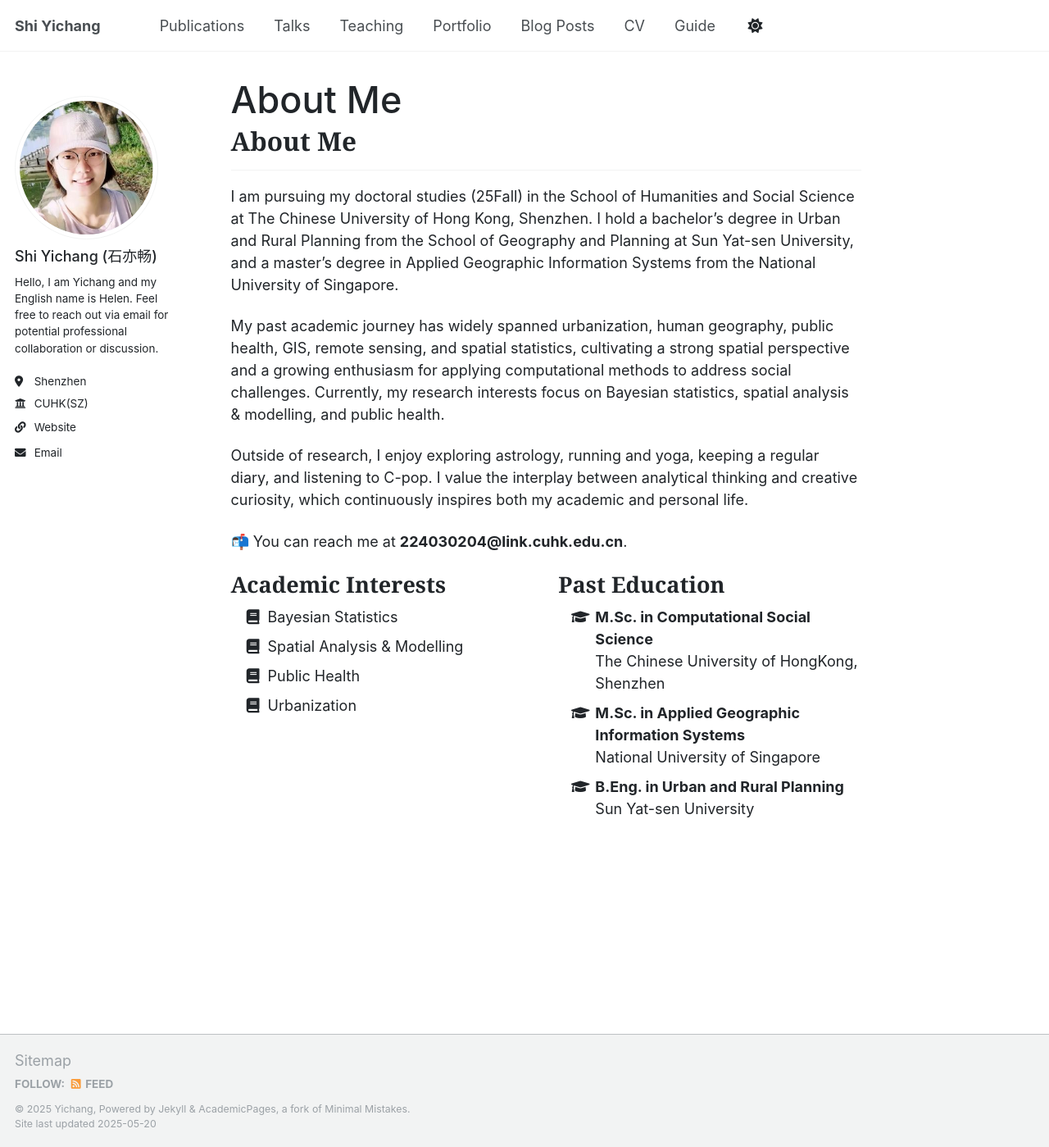
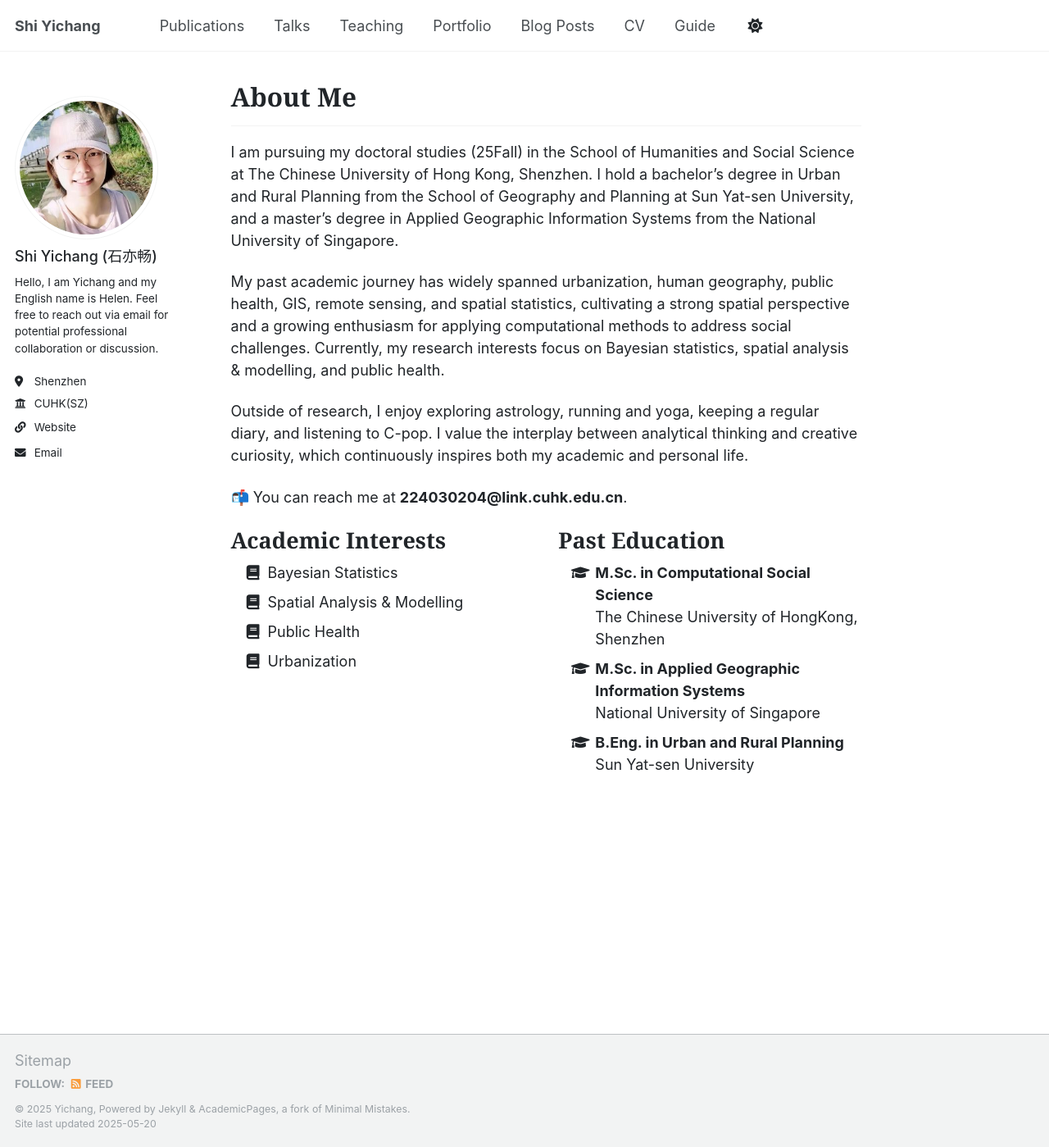
Before and after one commit to Helensyc/helensyc.github.io, a Jekyll site: the page built from _pages/about.md, in a window 1280 px wide and 1399 px high. Shown: the whole window at 82% size. Built offline with Jekyll 4.4.1, drawn with Linux system fonts in a browser that asks for light colours.

Commit message:
about.md

```diff
--- a/_pages/about.md
+++ b/_pages/about.md
@@ -1,8 +1,6 @@
 ---
 permalink: /
-title: "About Me"
 author_profile: true
-hide_title: true
 redirect_from:
   - /about/
   - /about.html
```
